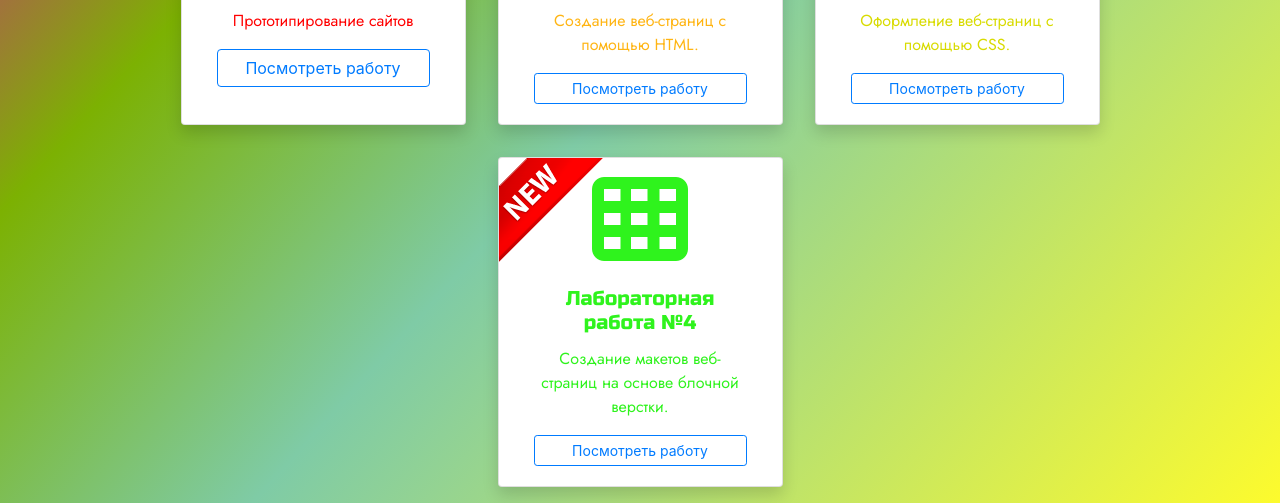
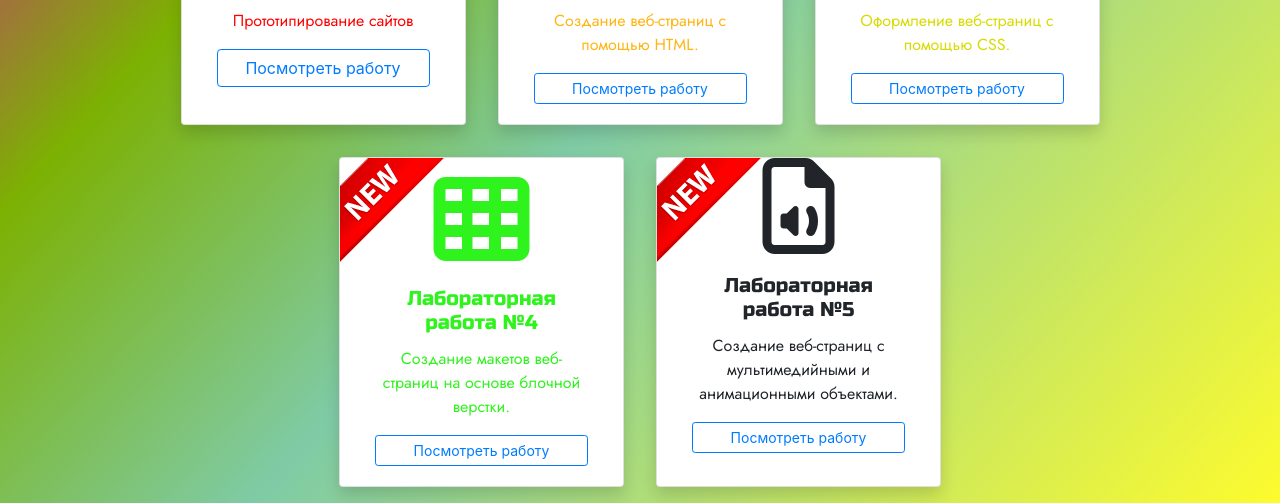
Before and after one commit to byTkach/SiteBSUT, a plain HTML site: page index.html in a window 1280 px wide. Shown: the part 358-861 px from the top of the page. Drawn offline with nearby package versions, Linux system fonts and the light colour scheme.

Commit message:
Add files via upload

```diff
--- a/index.html
+++ b/index.html
@@ -81,6 +81,18 @@
           </div>
         </div>
 
+        <div class="card col-md-3 text-center m-3 shadow"> <!--  lab5 -->
+          <img src="img/new.png" class="new" alt="">
+          <i class="lab5 far fa-file-audio fa-6x"></i>
+          <div class="card-body">
+            <h5 class="lab5 card-title">Лабораторная работа №5</h5>
+            <p class="lab5 card-text">
+              Создание веб-страниц с мультимедийными и анимационными объектами.
+            </p>
+            <a href="lab5/tobaccoshop/index.html" target="_blanlk" class="btn btn-outline-primary stretched-link btn-sm btn-block">Посмотреть работу</a>
+          </div>
+        </div>
+
 
       <footer>
         <!-- <p
```
